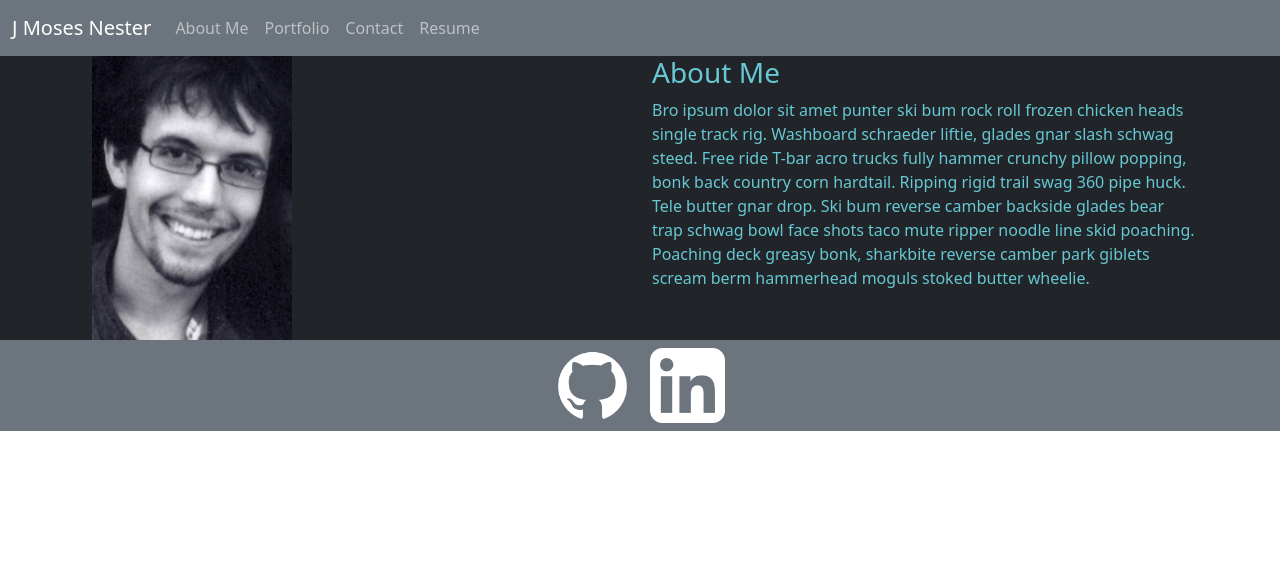
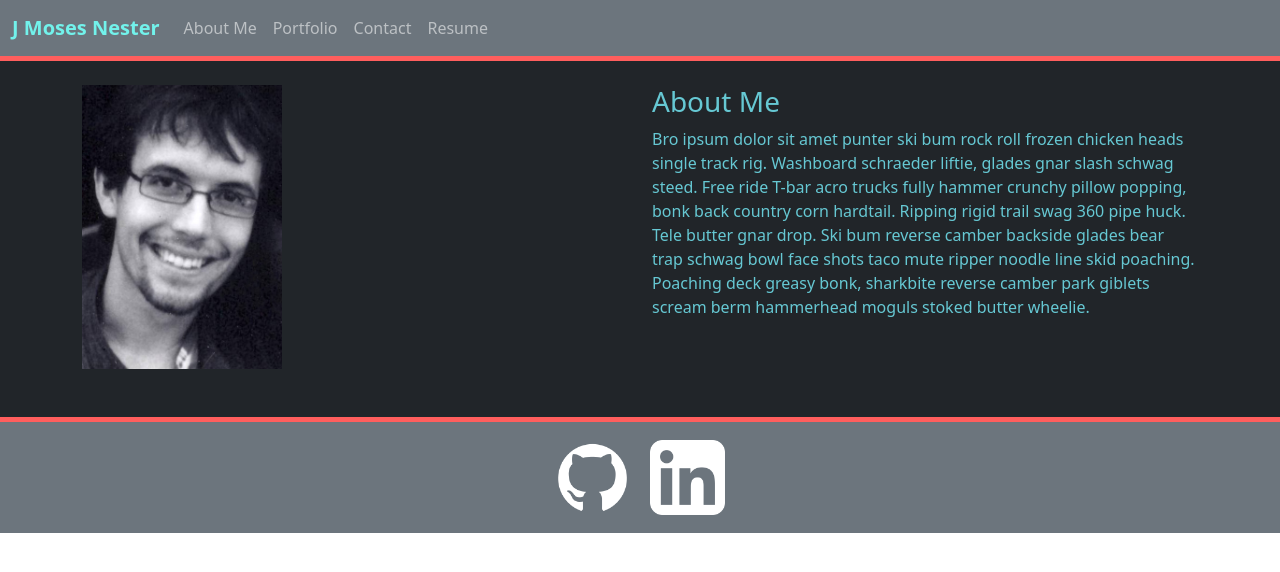
Before and after one commit to MosNes/react-portfolio, a React (Create React App) app in the folder client/: page / in a window 1280 px wide. Shown: the top 572 px of the page. Built offline with nearby package versions, Linux system fonts and the light colour scheme.

Commit message:
finished styling About component, added red borders to header and footer

```diff
--- a/client/src/components/Footer/index.js
+++ b/client/src/components/Footer/index.js
@@ -3,7 +3,8 @@ import React from 'react';
 const Footer = (props) => {
 
     return(
-        <footer className="bg-secondary text-light container-fluid">
+        <footer className="bg-secondary text-light">
+            <div className="borderLine"></div>
             <div className='d-flex p-2 justify-content-center'>
                 <a href="https://github.com/MosNes" target="blank" >
                     <img alt="Github Logo" className='footerImg' src={require('../../assets/images/Github-Logo-White.png')}></img>
--- a/client/src/components/Header/index.js
+++ b/client/src/components/Header/index.js
@@ -6,6 +6,7 @@ const Header = (props) => {
     return(
         <header>
             <Navigation color="secondary" dark="true" full="false" expand="md" container="fluid" />
+            <div className="borderLine"></div>
         </header>
     )
 }
--- a/client/src/components/Navigation/index.js
+++ b/client/src/components/Navigation/index.js
@@ -17,7 +17,7 @@ function Navigation(args) {
   return (
     <div>
       <Navbar {...args}>
-        <NavbarBrand href="/" className='navTitle'>J Moses Nester</NavbarBrand>
+        <NavbarBrand href="/" className='navTitle fw-semibold'>J Moses Nester</NavbarBrand>
         <NavbarToggler onClick={toggle} />
         <Collapse isOpen={isOpen} navbar>
           <Nav className="me-auto" navbar>
--- a/client/src/pages/About.js
+++ b/client/src/pages/About.js
@@ -3,9 +3,10 @@ import { Container, Row, Col } from "reactstrap";
 
 const About = () => {
     return(
-        <Container>
+        <Container className="mt-4 mb-4">
+
             <Row>
-                <Col>
+                <Col className="mb-4">
                     <img alt="J Moses Nester" className="bioPic" src={require('../assets/images/Headshot.jpg')} />
                 </Col>
                 <Col className="bodyText">
@@ -13,6 +14,7 @@ const About = () => {
                     <p>Bro ipsum dolor sit amet punter ski bum rock roll frozen chicken heads single track rig. Washboard schraeder liftie, glades gnar slash schwag steed. Free ride T-bar acro trucks fully hammer crunchy pillow popping, bonk back country corn hardtail. Ripping rigid trail swag 360 pipe huck. Tele butter gnar drop. Ski bum reverse camber backside glades bear trap schwag bowl face shots taco mute ripper noodle line skid poaching. Poaching deck greasy bonk, sharkbite reverse camber park giblets scream berm hammerhead moguls stoked butter wheelie.</p>
                 </Col>
             </Row>
+
         </Container>
     )
 }
--- a/client/src/style.css
+++ b/client/src/style.css
@@ -11,12 +11,25 @@
     color:var(--secondary-color)
 }
 
+.popText{
+    color:var(--splash-color)
+}
+
 .bioPic {
     max-width: 200px;
     height:auto;
     width: auto;
-    margin-left: 10px;
-    margin-right: 10px;
+}
+
+.borderLine {
+    border-bottom: 5px solid var(--splash-color);
+    max-width: 100%;
+    min-width: 200px;
+    margin: 0 auto;
+}
+
+.navTitle{
+    color:var(--tertiary-color)
 }
 
 .navActive{
@@ -28,6 +41,5 @@
     max-height: 75px;
     height:auto;
     width: auto;
-    margin-left: 10px;
-    margin-right: 10px;
+    margin: 10px;
 }
```
